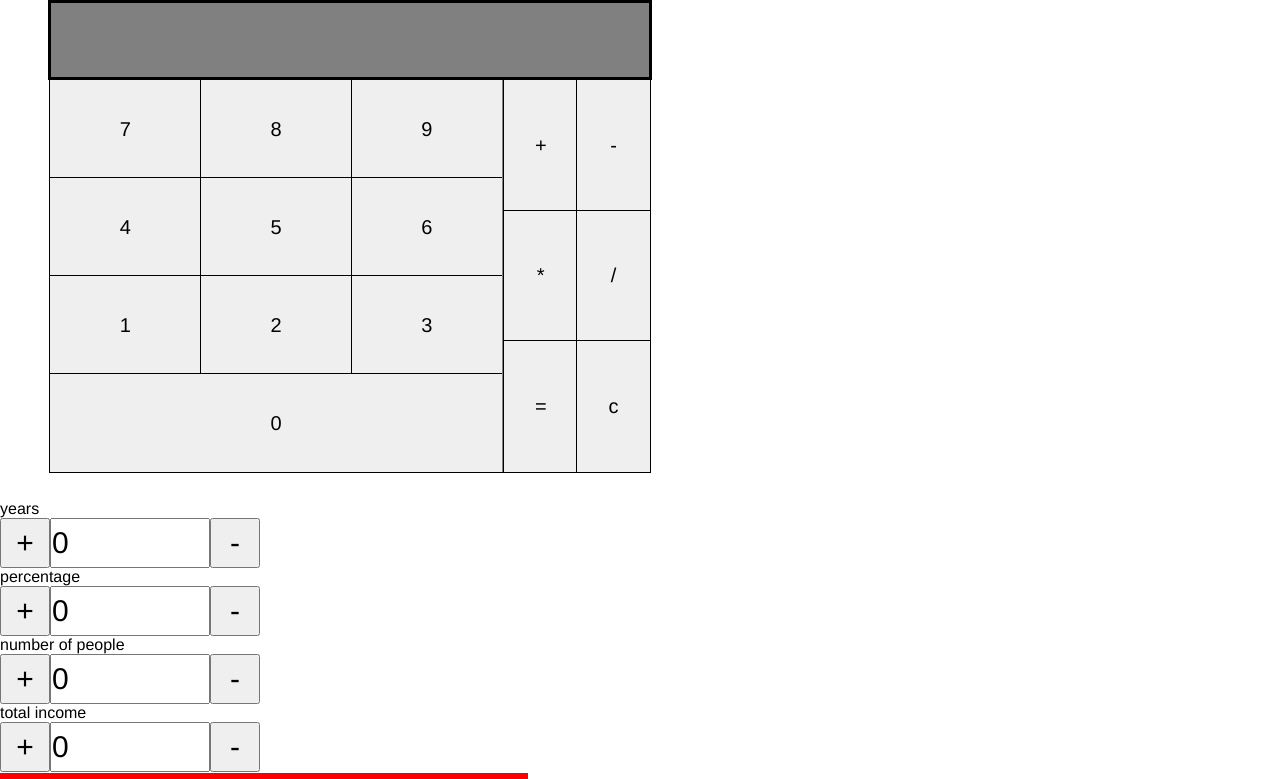
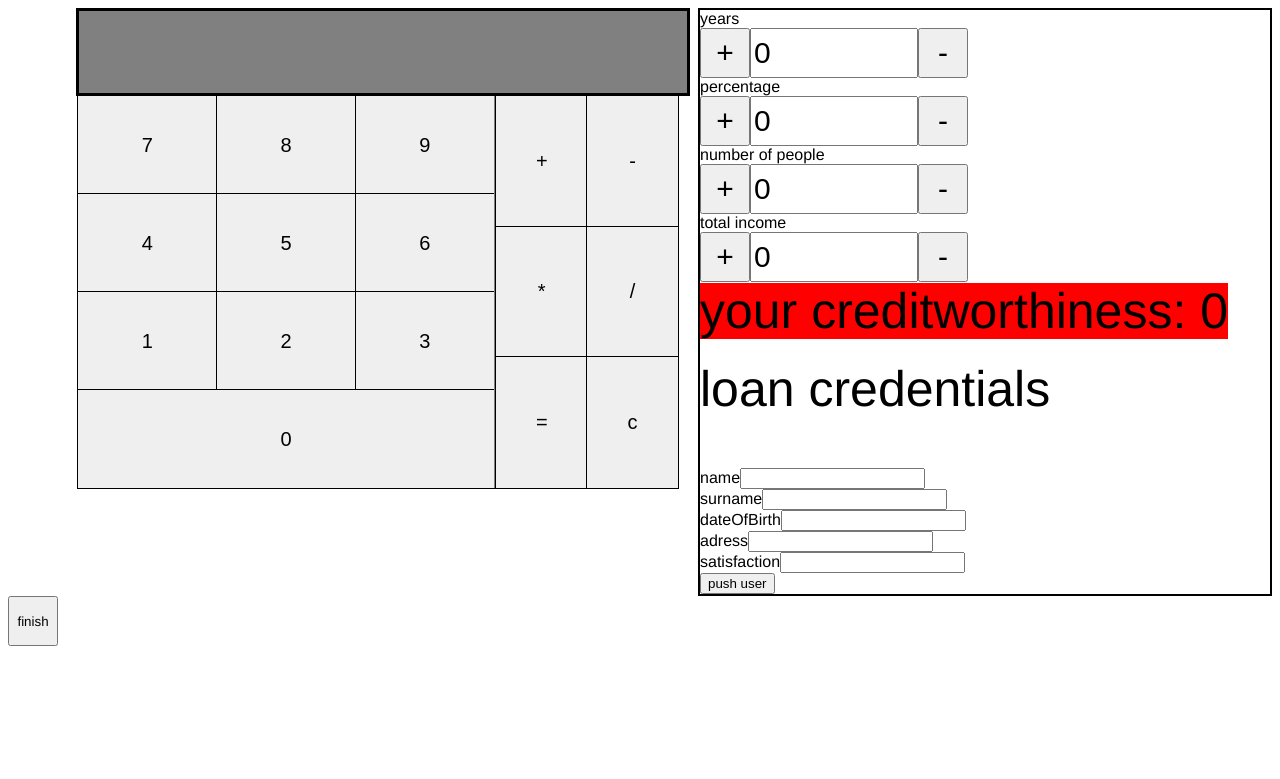
Before and after one commit to DrkNowak/calc, a Vue app: page / in a window 1280 px wide. Shown: the top 779 px of the page. Built offline with nearby package versions, Linux system fonts and the light colour scheme.

Commit message:
feat: styles, logic

```diff
--- a/src/App.vue
+++ b/src/App.vue
@@ -1,7 +1,12 @@
 <template>
-  <CalculatorBody />
-  <LoanBody @usersUpdate="handleUsersUpdate"/>
+  <div class="wrapper">
+    <CalculatorBody />
+    <LoanBody @usersUpdate="handleUsersUpdate"/>
+  </div>
   <button @click="sendUsers">finish</button>
+  <div v-for="(user, index) in usersParagraphMock" :key="index">
+    <span v-for="field in user" :key="field">{{field + ' '}} </span>
+  </div>
 </template>
 
 <script lang="ts">
@@ -22,36 +27,48 @@ export default defineComponent({
   data () {
     return {
       usersArr: [] as userCredentials <string> [],
-      usersArrMapped: new Users([])
+      usersArrMapped: new Users([]),
+      usersParagraphMock: [] as userCredentials <string> []
     }
   },
 
   methods: {
     handleUsersUpdate (user : satisfiedUserCredentials<userCredentials<string>>) : void {
-      console.log(user)
-      let createdUser
+      let createdUser = {} as userCredentials<string>
       if (Object.keys(user).includes('satisfaction')) {
         createdUser = new SatisfiedUser(user)
       } else {
         const args = Object.values(user) as [string, string, string, string]
         createdUser = new User(...args)
       }
-
       this.usersArrMapped.addUser(createdUser)
     },
 
     sendUsers () : void {
-      this.usersArrMapped.sendUsers()
+      this.usersParagraphMock = this.usersArrMapped.sendUsers()
     }
   }
 })
 </script>
 
-<style lang="scss">
+<style lang="scss" scoped>
 * {
   font-family: Avenir, Helvetica, Arial, sans-serif;
   margin: 0;
   padding: 0;
   box-sizing: border-box;
 }
+
+.wrapper {
+  display: flex;
+}
+
+.wrapper > * {
+  margin-left: 20px;
+}
+
+button {
+  width: 50px;
+  height: 50px;
+}
 </style>
--- a/src/components/CalculatorBody.vue
+++ b/src/components/CalculatorBody.vue
@@ -69,11 +69,6 @@ export default defineComponent({
           this.query = Parser.parse(this.query).evaluate() + ''
         }
       } else {
-        console.log(
-          Object.values(this.actions),
-          value,
-          Object.values(this.actions).includes(value)
-        )
         this.query += value
       }
     }
--- a/src/components/Loan/LoanBody.vue
+++ b/src/components/Loan/LoanBody.vue
@@ -1,5 +1,5 @@
 <template>
-  <div class="loan-body">
+  <div class="loan-wrapper">
      <LoanInput v-for="{step, key, label} in fields" :key="key" :label="label" :step="step" :field="key" @change="handleChange" />
      <span>your creditworthiness: {{calculateCreditworthiness()}}</span>
      <LoanCredentials @change="handleCredentials"/>
@@ -11,6 +11,7 @@
 
 import { defineComponent } from 'vue'
 import { fields } from '@/consts/loanFields.js'
+import credentialFields from '@/consts/loanCredentialsFields'
 import { LoanData, userCredentials } from '@/types/global'
 import { calcCredit } from '@/helpers/creditWorth'
 
@@ -43,21 +44,31 @@ export default defineComponent({
 
     handleCredentials (value : string, field: keyof userCredentials<string>): void {
       if (field === 'satisfaction') {
-        this.createdUser[field] = parseInt(value) as userCredentials<string>['satisfaction']
+        if (typeof parseInt(value) === 'number') {
+          this.createdUser[field] = parseInt(value) as userCredentials<string>['satisfaction']
+        }
       } else {
         this.createdUser[field] = value
       }
     },
 
     handleUserPush (): void {
-      this.createdUser = { name: 'Darek', surname: 'Nowak', dateOfBirth: '12-12-1212', adress: 'asdasda 53, 32-467 dasda' }
-      this.$emit('usersUpdate', this.createdUser)
+      if (!credentialFields.every(field => Object.keys(this.createdUser).includes(field))) {
+        this.$emit('usersUpdate', { name: 'Darek', surname: 'Nowak', dateOfBirth: '12-12-1212', adress: 'asdasda 53, 32-467 dasda' })
+      } else {
+        this.$emit('usersUpdate', this.createdUser)
+      }
     }
   }
 })
 </script>
 
 <style scoped>
+  .loan-wrapper {
+    width: 900px;
+    border: 2px solid black;
+  }
+
   span {
     width: 200px;
     height: 100px;
--- a/src/consts/loanFields.js
+++ b/src/consts/loanFields.js
@@ -1,6 +1,6 @@
 export const fields = {
   years: { key: 'years', step: 5, label: 'years' },
-  percentage: { key: 'percentage', step: 0.5, label: 'percentage' },
+  percentage: { key: 'percentages', step: 0.5, label: 'percentage' },
   people: { key: 'people', step: 1, label: 'number of people' },
   income: { key: 'income', step: 500, label: 'total income' }
 }
--- a/src/helpers/userData.ts
+++ b/src/helpers/userData.ts
@@ -38,7 +38,7 @@ export class Users {
     this.users.push(user)
   }
 
-  sendUsers (): void {
-    console.log(this.users)
+  sendUsers (): userCredentials<string>[] {
+    return this.users
   }
 }
```
